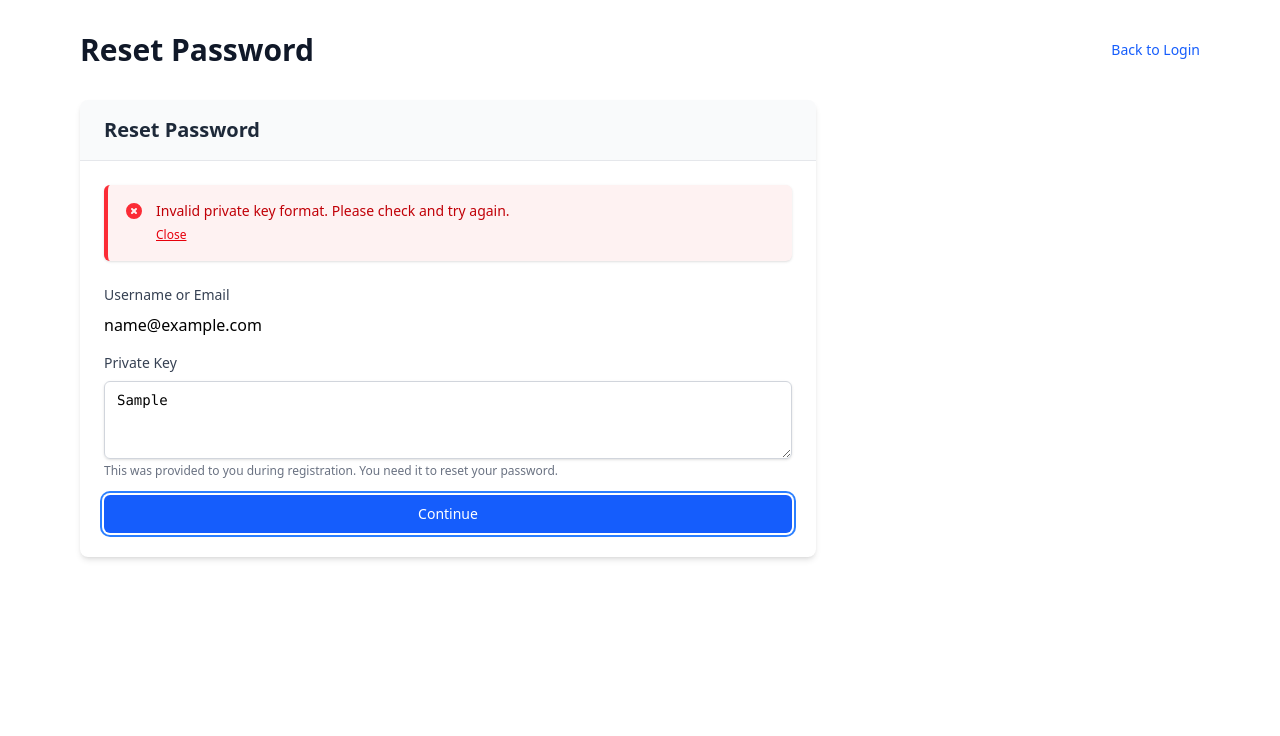
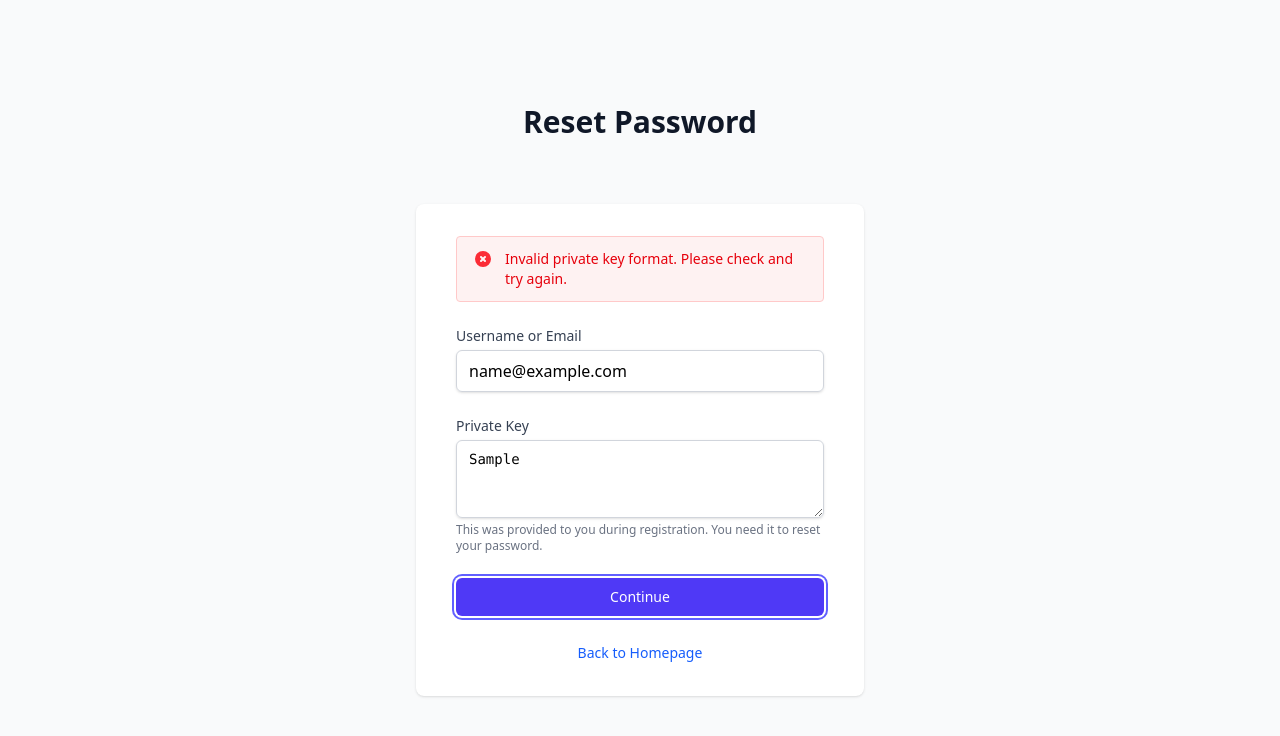
Before and after one commit to Killian1023/comp3334-project, a Next.js app: page /reset-password in a window 1280 px wide. Both pictures are taken after typing "name@example.com", "Sample" into the empty fields and a click on the button "Continue". Shown: the top 736 px of the page. Built offline with nearby package versions, Linux system fonts and the light colour scheme.

Commit message:
change reset password page

```diff
--- a/src/app/components/auth/PasswordResetForm.tsx
+++ b/src/app/components/auth/PasswordResetForm.tsx
@@ -128,13 +128,9 @@
 
     if (showPasswordForm || showHotpInput) {
         return (
-            <div className="bg-white rounded-lg shadow-md overflow-hidden">
-                <div className="px-6 py-4 bg-gray-50 border-b border-gray-200">
-                    <h2 className="text-xl font-semibold text-gray-800">Set New Password</h2>
-                </div>
-                <div className="p-6">
+            <form onSubmit={handlePasswordSubmit} className="space-y-6">
                 {error && (
-                        <div className="mb-6 bg-red-50 border-l-4 border-red-500 text-red-700 p-4 rounded-md shadow-sm">
+                    <div className="bg-red-50 border border-red-200 text-red-600 px-4 py-3 rounded">
                         <div className="flex">
                             <div className="flex-shrink-0">
                                 <svg className="h-5 w-5 text-red-500" xmlns="http://www.w3.org/2000/svg" viewBox="0 0 20 20" fill="currentColor">
@@ -143,19 +139,16 @@
                             </div>
                             <div className="ml-3">
                                 <p className="text-sm">{error}</p>
-                                    <button
-                                        className="text-xs text-red-600 hover:text-red-800 font-medium underline mt-1"
-                                        onClick={() => setError('')}
-                                    >
-                                        Close
-                                    </button>
                             </div>
                         </div>
                     </div>
                 )}
-                    <form onSubmit={handlePasswordSubmit} className="space-y-4">
+
                 <div>
-                            <label htmlFor="hotpCode" className="block mb-2 text-sm font-medium text-gray-700">Authentication Code</label>
+                    <label htmlFor="hotpCode" className="block text-sm font-medium text-gray-700">
+                        Authentication Code
+                    </label>
+                    <div className="mt-1">
                         <Input
                             id="hotpCode"
                             type="text"
@@ -164,14 +157,19 @@
                             onChange={(e) => setHotpCode(e.target.value)}
                             disabled={isLoading}
                             maxLength={6}
+                            className="appearance-none block w-full px-3 py-2 border border-gray-300 rounded-md shadow-sm placeholder-gray-400 focus:outline-none focus:ring-indigo-500 focus:border-indigo-500"
                         />
+                    </div>
                     <p className="mt-1 text-xs text-gray-500">
                         Enter the 6-digit code generated from your private key
                     </p>
                 </div>
 
                 <div>
-                            <label htmlFor="password" className="block mb-2 text-sm font-medium text-gray-700">New Password</label>
+                    <label htmlFor="password" className="block text-sm font-medium text-gray-700">
+                        New Password
+                    </label>
+                    <div className="mt-1">
                         <Input
                             id="password"
                             type="password"
@@ -179,11 +177,16 @@
                             value={password}
                             onChange={(e) => setPassword(e.target.value)}
                             disabled={isLoading}
+                            className="appearance-none block w-full px-3 py-2 border border-gray-300 rounded-md shadow-sm placeholder-gray-400 focus:outline-none focus:ring-indigo-500 focus:border-indigo-500"
                         />
+                    </div>
                 </div>
 
                 <div>
-                            <label htmlFor="confirmPassword" className="block mb-2 text-sm font-medium text-gray-700">Confirm Password</label>
+                    <label htmlFor="confirmPassword" className="block text-sm font-medium text-gray-700">
+                        Confirm Password
+                    </label>
+                    <div className="mt-1">
                         <Input
                             id="confirmPassword"
                             type="password"
@@ -191,13 +194,15 @@
                             value={confirmPassword}
                             onChange={(e) => setConfirmPassword(e.target.value)}
                             disabled={isLoading}
+                            className="appearance-none block w-full px-3 py-2 border border-gray-300 rounded-md shadow-sm placeholder-gray-400 focus:outline-none focus:ring-indigo-500 focus:border-indigo-500"
                         />
+                    </div>
                 </div>
 
                 <Button
                     type="submit"
                     disabled={isLoading}
-                            className="w-full flex justify-center py-2 px-4 border border-transparent rounded-md shadow-sm text-sm font-medium text-white bg-blue-600 hover:bg-blue-700 focus:outline-none focus:ring-2 focus:ring-offset-2 focus:ring-blue-500"
+                    className="w-full flex justify-center py-2 px-4 border border-transparent rounded-md shadow-sm text-sm font-medium text-white bg-indigo-600 hover:bg-indigo-700 focus:outline-none focus:ring-2 focus:ring-offset-2 focus:ring-indigo-500"
                 >
                     {isLoading ? (
                         <div className="flex items-center">
@@ -207,19 +212,13 @@
                     ) : 'Reset Password'}
                 </Button>
             </form>
-                </div>
-            </div>
         );
     }
 
     return (
-        <div className="bg-white rounded-lg shadow-md overflow-hidden">
-            <div className="px-6 py-4 bg-gray-50 border-b border-gray-200">
-                <h2 className="text-xl font-semibold text-gray-800">Reset Password</h2>
-            </div>
-            <div className="p-6">
+        <form onSubmit={handleUsernameSubmit} className="space-y-6">
             {error && (
-                    <div className="mb-6 bg-red-50 border-l-4 border-red-500 text-red-700 p-4 rounded-md shadow-sm">
+                <div className="bg-red-50 border border-red-200 text-red-600 px-4 py-3 rounded">
                     <div className="flex">
                         <div className="flex-shrink-0">
                             <svg className="h-5 w-5 text-red-500" xmlns="http://www.w3.org/2000/svg" viewBox="0 0 20 20" fill="currentColor">
@@ -228,19 +227,16 @@
                         </div>
                         <div className="ml-3">
                             <p className="text-sm">{error}</p>
-                                <button
-                                    className="text-xs text-red-600 hover:text-red-800 font-medium underline mt-1"
-                                    onClick={() => setError('')}
-                                >
-                                    Close
-                                </button>
                         </div>
                     </div>
                 </div>
             )}
-                <form onSubmit={handleUsernameSubmit} className="space-y-4">
+
             <div>
-                        <label htmlFor="usernameOrEmail" className="block mb-2 text-sm font-medium text-gray-700">Username or Email</label>
+                <label htmlFor="usernameOrEmail" className="block text-sm font-medium text-gray-700">
+                    Username or Email
+                </label>
+                <div className="mt-1">
                     <Input
                         id="usernameOrEmail"
                         type="text"
@@ -248,14 +244,19 @@
                         value={usernameOrEmail}
                         onChange={(e) => setUsernameOrEmail(e.target.value)}
                         disabled={isLoading}
+                        className="appearance-none block w-full px-3 py-2 border border-gray-300 rounded-md shadow-sm placeholder-gray-400 focus:outline-none focus:ring-indigo-500 focus:border-indigo-500"
                     />
+                </div>
             </div>
 
             <div>
-                        <label htmlFor="privateKey" className="block mb-2 text-sm font-medium text-gray-700">Private Key</label>
+                <label htmlFor="privateKey" className="block text-sm font-medium text-gray-700">
+                    Private Key
+                </label>
+                <div className="mt-1">
                     <textarea
                         id="privateKey"
-                            className="appearance-none block w-full px-3 py-2 border border-gray-300 rounded-md shadow-sm placeholder-gray-400 focus:outline-none focus:ring-blue-500 focus:border-blue-500 font-mono text-sm"
+                        className="appearance-none block w-full px-3 py-2 border border-gray-300 rounded-md shadow-sm placeholder-gray-400 focus:outline-none focus:ring-indigo-500 focus:border-indigo-500 font-mono text-sm"
                         placeholder="Enter your private key"
                         value={privateKey}
                         onChange={(e) => setPrivateKey(e.target.value)}
@@ -263,16 +264,16 @@
                         disabled={isLoading}
                         required
                     />
+                </div>
                 <p className="mt-1 text-xs text-gray-500">
                     This was provided to you during registration. You need it to reset your password.
                 </p>
             </div>
 
-                    <div className="mt-4">
             <Button
                 type="submit"
                 disabled={isLoading}
-                            className="w-full flex justify-center py-2 px-4 border border-transparent rounded-md shadow-sm text-sm font-medium text-white bg-blue-600 hover:bg-blue-700 focus:outline-none focus:ring-2 focus:ring-offset-2 focus:ring-blue-500"
+                className="w-full flex justify-center py-2 px-4 border border-transparent rounded-md shadow-sm text-sm font-medium text-white bg-indigo-600 hover:bg-indigo-700 focus:outline-none focus:ring-2 focus:ring-offset-2 focus:ring-indigo-500"
             >
                 {isLoading ? (
                     <div className="flex items-center">
@@ -281,10 +282,7 @@
                     </div>
                 ) : 'Continue'}
             </Button>
-                    </div>
         </form>
-            </div>
-        </div>
     );
 };
 
--- a/src/app/reset-password/page.tsx
+++ b/src/app/reset-password/page.tsx
@@ -38,18 +38,17 @@
     };
 
     return (
-        <div className="max-w-6xl mx-auto px-4 py-8">
-            <div className="flex justify-between items-center mb-8">
-                <h1 className="text-3xl font-bold text-gray-900">Reset Password</h1>
-                <div className="flex items-center space-x-4">
-                    <Link href="/login" className="text-sm text-blue-600 hover:text-blue-800">
-                        Back to Login
-                    </Link>
-                </div>
+        <div className="min-h-screen bg-gray-50 flex flex-col justify-center py-12 sm:px-6 lg:px-8">
+            <div className="sm:mx-auto sm:w-full sm:max-w-md">
+                <h1 className="text-center text-3xl font-extrabold text-gray-900 mb-8">
+                    Reset Password
+                </h1>
             </div>
 
+            <div className="mt-8 sm:mx-auto sm:w-full sm:max-w-md">
+                <div className="bg-white py-8 px-4 shadow sm:rounded-lg sm:px-10">
                     {status === 'success' && (
-                <div className="mb-6 bg-green-50 border-l-4 border-green-500 text-green-700 p-4 rounded-md shadow-sm">
+                        <div className="mb-6 bg-green-50 border border-green-200 text-green-600 px-4 py-3 rounded">
                             <div className="flex">
                                 <div className="flex-shrink-0">
                                     <svg className="h-5 w-5 text-green-500" xmlns="http://www.w3.org/2000/svg" viewBox="0 0 20 20" fill="currentColor">
@@ -63,14 +62,17 @@
                         </div>
                     )}
 
-            <div className="grid grid-cols-1 lg:grid-cols-3 gap-8">
-
-                <div className="lg:col-span-2">
                     <PasswordResetForm
                         onResetRequest={handleResetRequest}
                         onResetPassword={handleResetPassword}
                         isLoading={isLoading}
                     />
+
+                    <div className="mt-6 text-center">
+                        <Link href="/files" className="text-sm text-blue-600 hover:text-blue-800">
+                            Back to Homepage
+                        </Link>
+                    </div>
                 </div>
             </div>
         </div>
```
Also changed, not shown: 1 other file (tests, documents, lock files or other folders). Lines whose indentation alone changed are shown as unchanged.
